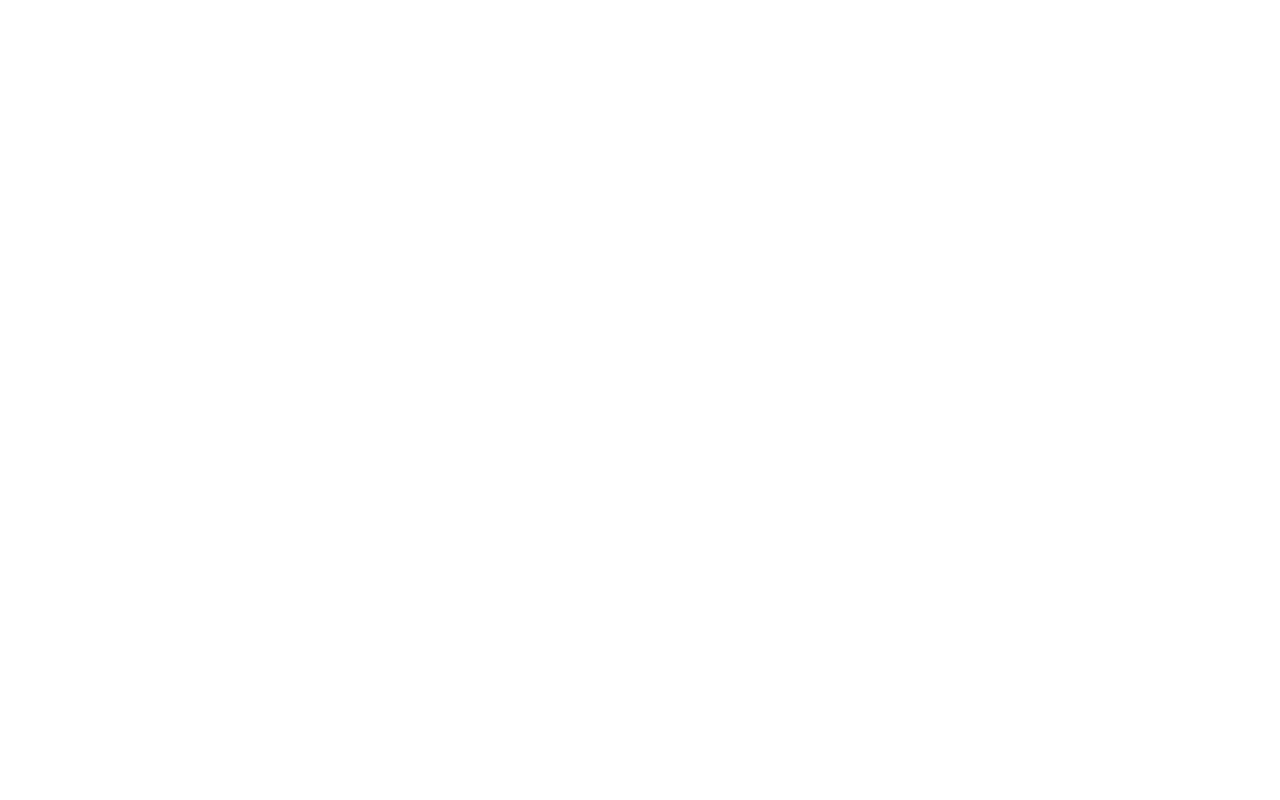
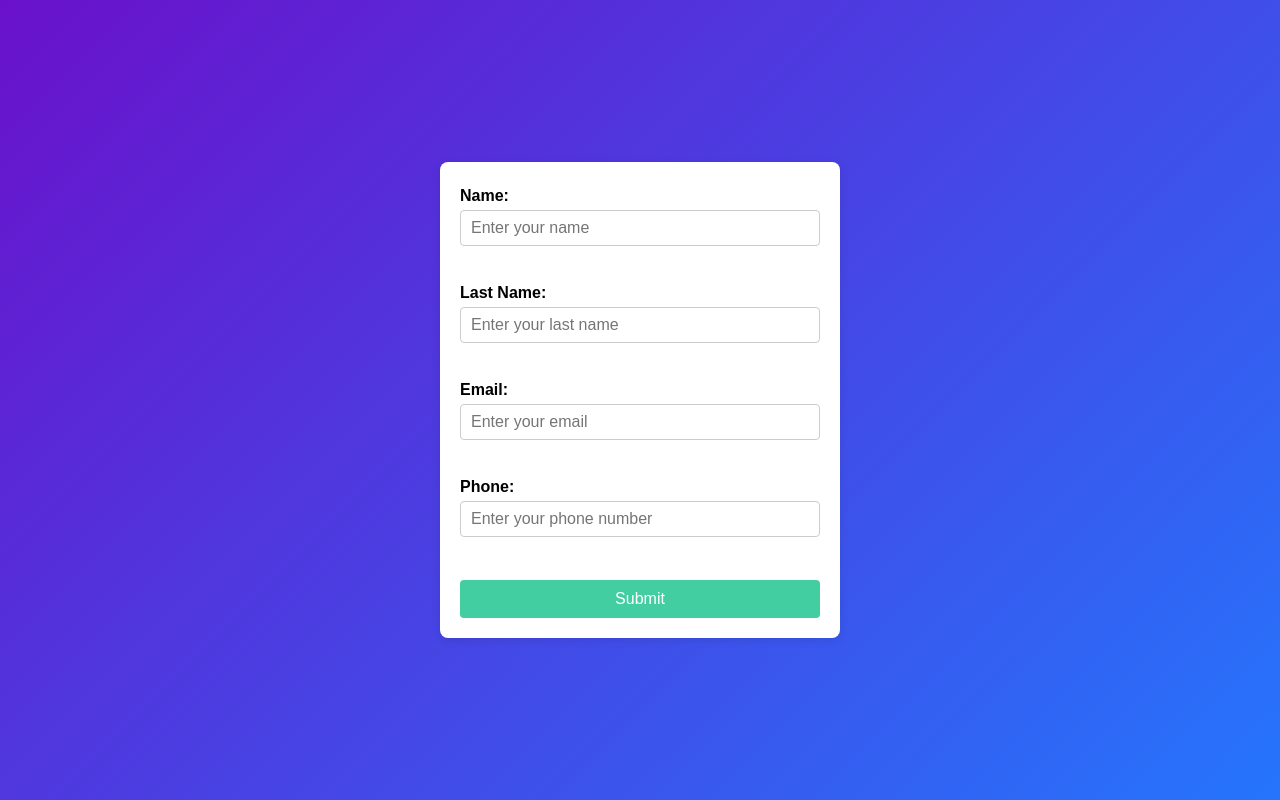
Before and after one commit to fayez-morsel/session-011-form, a plain HTML site: page index.html in a window 1280 px wide. Drawn offline with Linux system fonts and the light colour scheme.

Commit message:
add design to the form

```diff
--- a/index.html
+++ b/index.html
@@ -1,13 +1,32 @@
 <!DOCTYPE html>
 <html lang="en">
-<head>
-    <meta charset="UTF-8">
-    <meta name="viewport" content="width=device-width, initial-scale=1.0">
+  <head>
+    <meta charset="UTF-8" />
+    <meta name="viewport" content="width=device-width, initial-scale=1.0" />
     <title>form</title>
-    <link rel="stylesheet" href="style.css">
-</head>
-<body>
+    <link rel="stylesheet" href="style.css" />
+  </head>
+  <body>
+    <form>
+        <label for="name">Name:</label>
+        <input type="text" name="name" id="name" placeholder="Enter your name">
+        <p class="error-name"></p>
+
+        <label for="last-name">Last Name:</label>
+        <input type="text" name="last-name" id="last-name" placeholder="Enter your last name">
+        <p class="error-last-name"></p>
+
+        <label for="email">Email:</label>
+        <input type="text" name="email" id="email" placeholder="Enter your email">
+        <p class="error-email"></p>
+
+        <label for="phone">Phone:</label>
+        <input type="text" name="phone" id="phone" placeholder="Enter your phone number">
+        <p class="error-phone"></p>
+
+        <input type="button" value="Submit" id="submit">
+    </form>
 
     <script src="app.js"></script>
-</body>
+  </body>
 </html>
--- a/style.css
+++ b/style.css
@@ -1,5 +1,70 @@
-*{
-    padding: 0;
-    margin: 0;
-    box-sizing: border-box;
+* {
+  padding: 0;
+  margin: 0;
+  box-sizing: border-box;
 }
+
+body {
+  height: 100vh;
+  background: linear-gradient(135deg, #6a11cb 0%, #2575fc 100%);
+  font-family: Arial, sans-serif;
+  display: flex;
+  flex-direction: column;
+  justify-content: center;
+  align-items: center;
+}
+
+label {
+  margin-top: 15px;
+  margin-bottom: 5px;
+  font-weight: bold;
+  display: block;
+}
+
+input[type="text"] {
+  width: 100%;
+  padding: 8px 10px;
+  margin-bottom: 5px;
+  border-radius: 4px;
+  border: 1px solid #ccc;
+  font-size: 1em;
+  transition: border 0.3s;
+}
+
+input[type="text"]:focus {
+  border: 1.5px solid #007bff;
+  outline: none;
+}
+
+input[type="button"] {
+  margin-top: 15px;
+  padding: 10px 20px;
+  background-color: #43cea2;
+  color: #fff;
+  border: none;
+  border-radius: 4px;
+  cursor: pointer;
+  font-size: 1em;
+  width: 100%;
+  transition: background 0.3s, transform 0.2s;
+}
+
+input[type="button"]:hover {
+    background: #185a9d;
+}
+
+
+form p {
+  color: #d8000c;
+  font-size: 0.95em;
+  min-height: 18px;
+  margin-bottom: 5px;
+}
+
+form {
+  width: 400px;
+  background: #fff;
+  padding: 10px 20px 20px 20px;
+  border-radius: 8px;
+  box-shadow: 0 2px 10px rgba(0, 0, 0, 0.1);
+}
```
